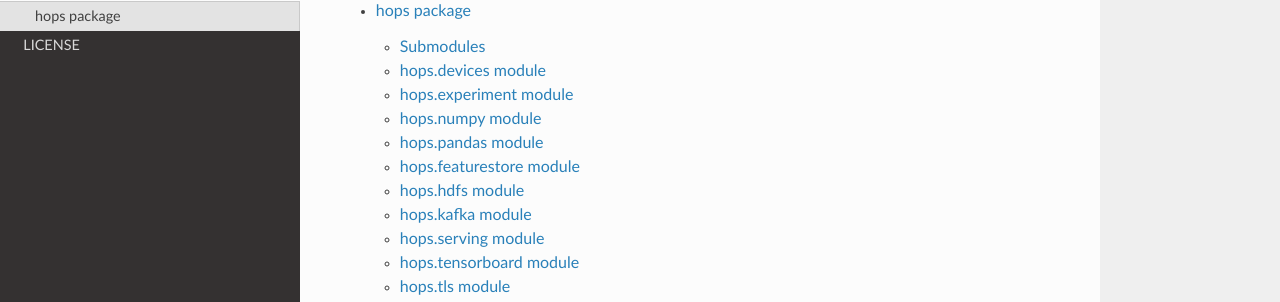
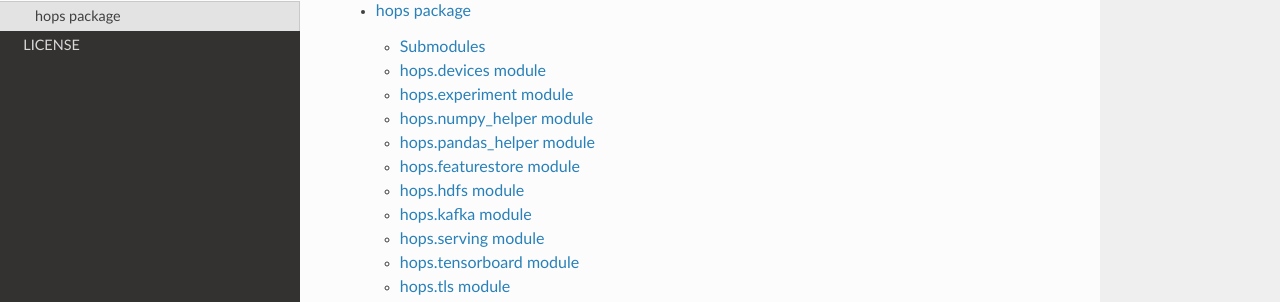
Before and after one commit to logicalclocks/hops-util-py, a Sphinx documentation site: the page built from docs/modules.rst, in a window 1280 px wide. Shown: the part 161-463 px from the top of the page. Built offline with Sphinx 7.4.7 and the Read the Docs theme 2.0.0, drawn with Linux system fonts in a browser that asks for light colours.

Commit message:
[HOPSWORKS-1290] numpy_helper and pandas_helper documentation not rendering

```diff
--- a/docs/hops.rst
+++ b/docs/hops.rst
@@ -20,18 +20,18 @@ hops.experiment module
     :undoc-members:
     :show-inheritance:
 
-hops.numpy module
+hops.numpy_helper module
 ----------------------
 
-.. automodule:: hops.numpy
+.. automodule:: hops.numpy_helper
     :members:
     :undoc-members:
     :show-inheritance:
 
-hops.pandas module
+hops.pandas_helper module
 ----------------------
 
-.. automodule:: hops.pandas
+.. automodule:: hops.pandas_helper
     :members:
     :undoc-members:
     :show-inheritance:
```
Also changed, not shown: 2 other files.
